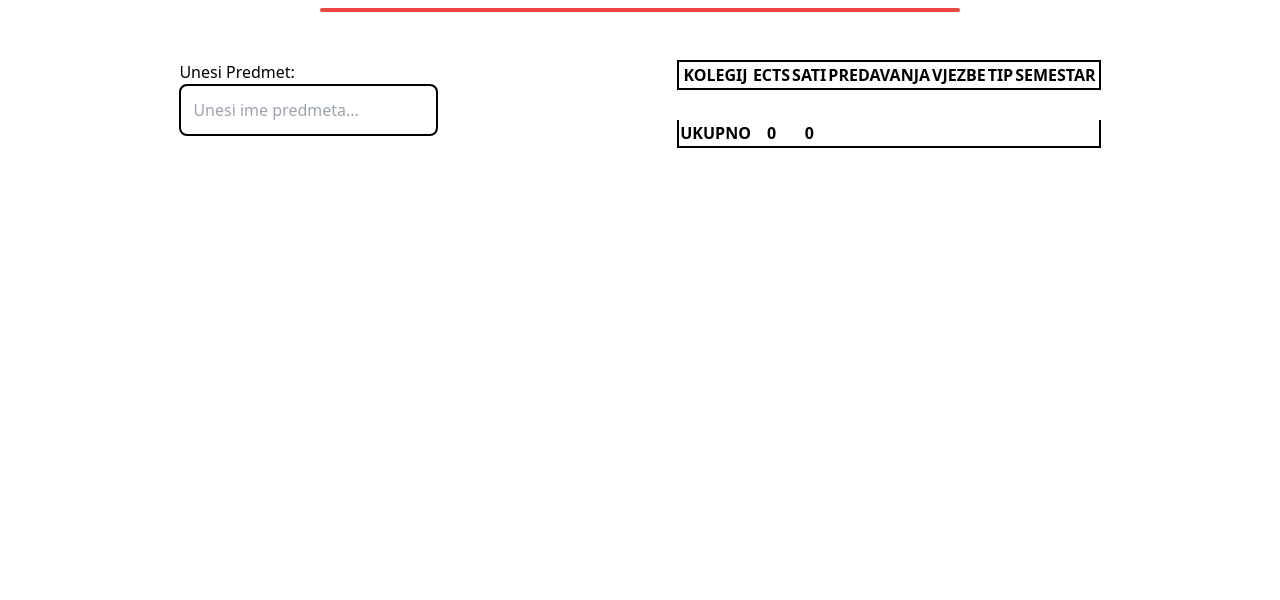
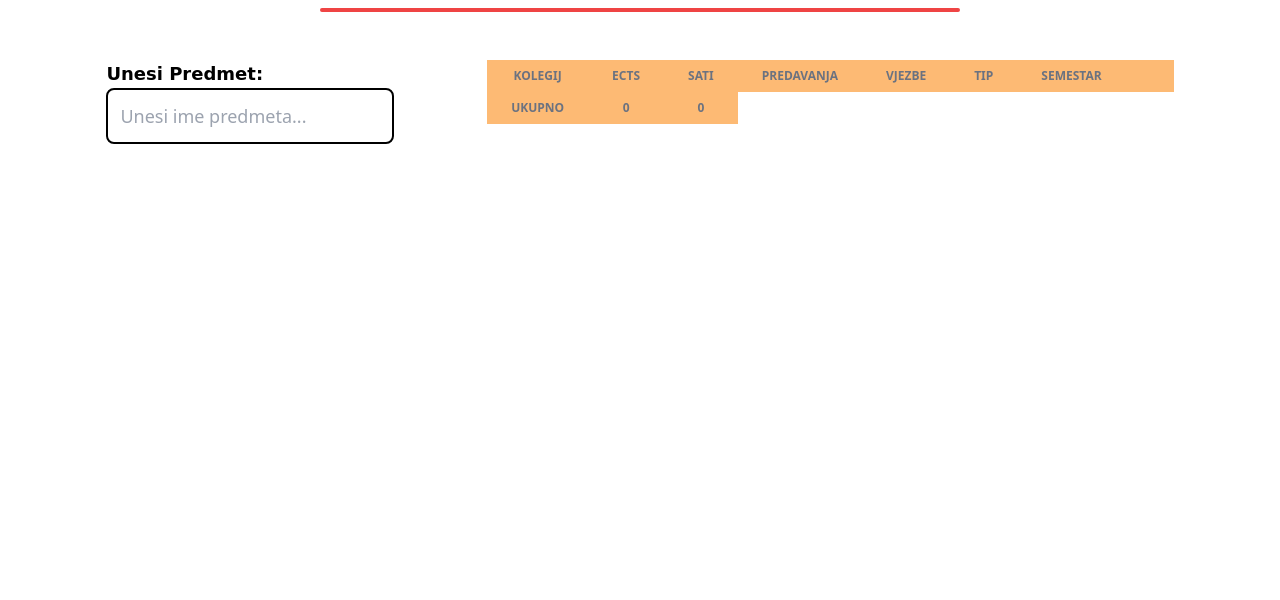
Before and after one commit to dautovicalan/supit-project, a plain HTML site: page pages/subject-plan.html in a window 1280 px wide. Shown: the part 200-800 px from the top of the page. Drawn offline with Linux system fonts and the light colour scheme; files whose address does not match are found by name.

Commit message:
editing table

```diff
--- a/js/auto-complete.js
+++ b/js/auto-complete.js
@@ -27,14 +27,12 @@ const outputHtml = (matches) => {
     const html = matches
       .map(
         (match) => `
-            <div class="hover:cursor-pointer" onclick="getSubjectInfo(this)" data-subjectid="${match.value}" data-subjectname="${match.label}">
+            <div class="hover:cursor-pointer text-lg border-2 border-red-500 w-auto p-2 mb-2 hover:border-orange-500 rounded" onclick="getSubjectInfo(this)" data-subjectid="${match.value}" data-subjectname="${match.label}">
                 <h4>${match.label}</h4>
             </div>
         `
       )
       .join("");
-
-    console.log(html);
     matchList.innerHTML = html;
   }
 };
@@ -54,15 +52,15 @@ const getSubjectInfo = async (element) => {
 const insertInTable = (data) => {
   const { kolegij, ects, sati, predavanja, vjezbe, tip, semestar } = data;
   let createTableRow = `
-    <tr>
-        <td>${kolegij}</td>
-        <td>${ects}</td>
-        <td>${sati}</td>
-        <td>${predavanja}</td>
-        <td>${vjezbe}</td>
-        <td>${tip}</td>
-        <td>${semestar}</td>
-        <td><input type="button" value="Izbrisi" onclick="removeItem(event)" class="bg-red-500 text-white p-2 rounded-lg text-lg hover:cursor-pointer"/></td>
+    <tr class="whitespace-nowrap">
+        <td class="px-6 py-4 text-sm text-gray-500 text-center">${kolegij}</td>
+        <td class="px-6 py-4 text-sm text-gray-500 text-center">${ects}</td>
+        <td class="px-6 py-4 text-sm text-gray-500 text-center">${sati}</td>
+        <td class="px-6 py-4 text-sm text-gray-500 text-center">${predavanja}</td>
+        <td class="px-6 py-4 text-sm text-gray-500 text-center">${vjezbe}</td>
+        <td class="px-6 py-4 text-sm text-gray-500 text-center">${tip}</td>
+        <td class="px-6 py-4 text-sm text-gray-500 text-center">${semestar}</td>
+        <td class="px-6 py-4 text-sm text-gray-500"><input type="button" value="Izbrisi" onclick="removeItem(event)" class="bg-red-500 text-white p-2 rounded-lg text-lg hover:cursor-pointer"/></td>
     </tr>
   `;
 
--- a/pages/subject-plan.html
+++ b/pages/subject-plan.html
@@ -100,37 +100,37 @@
     <div
       class="flex flex-col justify-around gap-16 pt-12 pl-20 pr-20 lg:flex-row lg:gap-10"
     >
-      <div class="flex flex-col">
-        <label for="search-subject">Unesi Predmet:</label>
+      <div class="flex flex-col animate-flyIn">
+        <label for="search-subject" class="text-lg font-bold font-custom-font"
+          >Unesi Predmet:</label
+        >
         <input
           type="search"
           id="search-subject"
           placeholder="Unesi ime predmeta..."
-          class="w-auto p-3 rounded-lg resize-y mb-3 border-2 border-black"
+          class="w-full p-3 rounded-lg mb-3 border-2 border-black text-lg"
         />
         <div id="match-list"></div>
       </div>
-      <table
-        class="subject-table border-collapse border-2 border-black text-center"
-      >
-        <thead class="border-2 border-black">
+      <table class="subject-table content-end h-fit flex-initial">
+        <thead class="bg-orange-300">
           <tr>
-            <th>KOLEGIJ</th>
-            <th>ECTS</th>
-            <th>SATI</th>
-            <th>PREDAVANJA</th>
-            <th>VJEZBE</th>
-            <th>TIP</th>
-            <th>SEMESTAR</th>
-            <th></th>
+            <th class="px-6 py-2 text-xs text-gray-500">KOLEGIJ</th>
+            <th class="px-6 py-2 text-xs text-gray-500">ECTS</th>
+            <th class="px-6 py-2 text-xs text-gray-500">SATI</th>
+            <th class="px-6 py-2 text-xs text-gray-500">PREDAVANJA</th>
+            <th class="px-6 py-2 text-xs text-gray-500">VJEZBE</th>
+            <th class="px-6 py-2 text-xs text-gray-500">TIP</th>
+            <th class="px-6 py-2 text-xs text-gray-500">SEMESTAR</th>
+            <th class="px-6 py-2 text-xs text-gray-500"></th>
           </tr>
         </thead>
         <tbody></tbody>
-        <tfoot class="border-2 border-black">
+        <tfoot class="bg-orange-300">
           <tr>
-            <th>UKUPNO</th>
-            <th id="ects">0</th>
-            <th id="hours">0</th>
+            <th class="px-6 py-2 text-xs text-gray-500">UKUPNO</th>
+            <th class="px-6 py-2 text-xs text-gray-500" id="ects">0</th>
+            <th class="px-6 py-2 text-xs text-gray-500" id="hours">0</th>
           </tr>
         </tfoot>
       </table>
```
Also changed, not shown: tailwind/tailwind.css.
